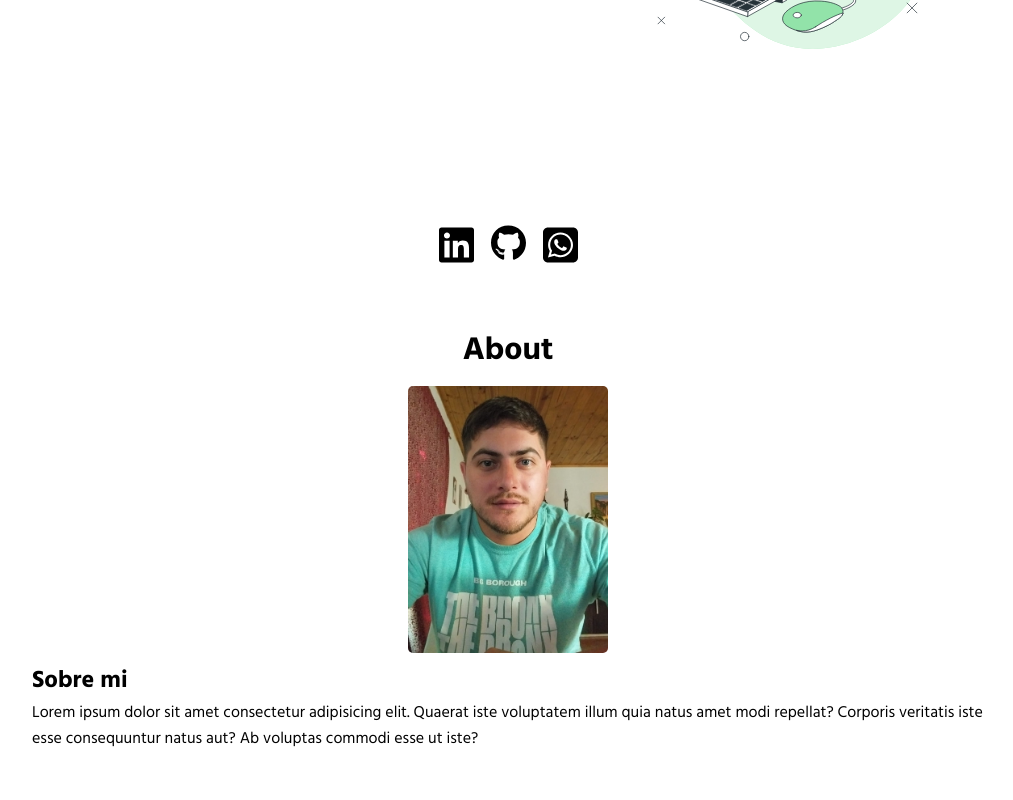
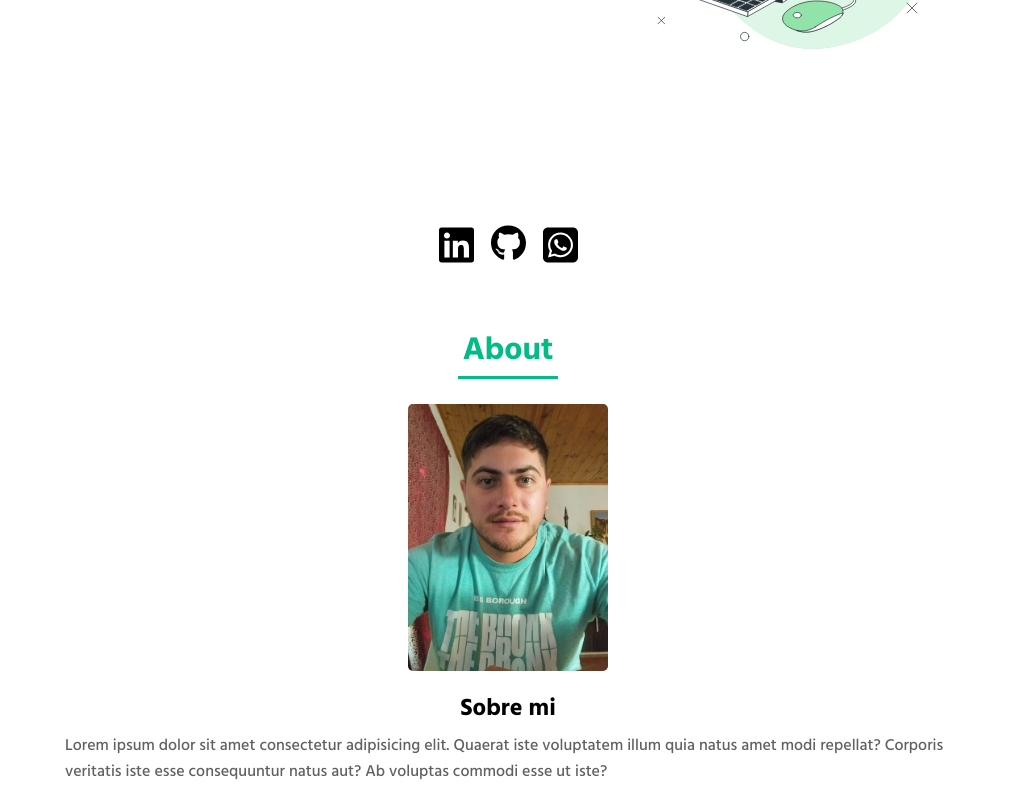
Before and after one commit to Gaston095/Portfolio, a React (Vite) app in the folder portfolio-gaston/: page / in a window 1280 px wide. Shown: the part 515-1315 px from the top of the page, without its empty margins (132-1145 px from the left). Before the commit the page ends 1277 px from the top, so only its background shows below. Built offline with nearby package versions, Linux system fonts and the light colour scheme.

Commit message:
Se agregan estilos al about

```diff
--- a/portfolio-gaston/src/App.css
+++ b/portfolio-gaston/src/App.css
@@ -4,3 +4,8 @@
     box-sizing: border-box;
     font-family: "Hind", sans-serif;
 }
+
+:root {
+    --main-bg-color: #03bb85;
+    --text-dove-gray: #616161;
+}
--- a/portfolio-gaston/src/Components/About/About.jsx
+++ b/portfolio-gaston/src/Components/About/About.jsx
@@ -10,8 +10,8 @@ export default function About() {
                     <img className={styles.imgPerfil} src={imgPerfil} alt='imagen de perfil'/>
                 </div>
                 <div className={styles.infoContainer}>
-                    <h2>Sobre mi</h2>
-                    <p>Lorem ipsum dolor sit amet consectetur adipisicing elit.
+                    <h2 className={styles.titleInfo}>Sobre mi</h2>
+                    <p className={styles.txtInfo}>Lorem ipsum dolor sit amet consectetur adipisicing elit.
                        Quaerat iste voluptatem illum quia natus amet modi repellat?
                        Corporis veritatis iste esse consequuntur natus aut? Ab voluptas commodi esse ut iste?</p>
                 </div>
--- a/portfolio-gaston/src/Components/About/About.module.css
+++ b/portfolio-gaston/src/Components/About/About.module.css
@@ -1,6 +1,9 @@
 .nameSection{
     text-align: center;
-    margin-top: 40px;
+    width: 100px;
+    margin: 40px auto 15px auto;
+    border-bottom: 3px solid var(--main-bg-color);
+    color: var(--main-bg-color);
 }
 
 .container {
@@ -16,6 +19,17 @@
 }
 
 .infoContainer {
-    max-width: calc(90vw - 200px);
+    max-width: calc(70vw);
     margin: 0 auto;
+    margin-top: 10px;
 }
+
+.titleInfo {
+    text-align: center;
+}
+
+.txtInfo {
+    color: var(--text-dove-gray);
+    font-weight: 500;
+    padding: 5px;
+}
```
